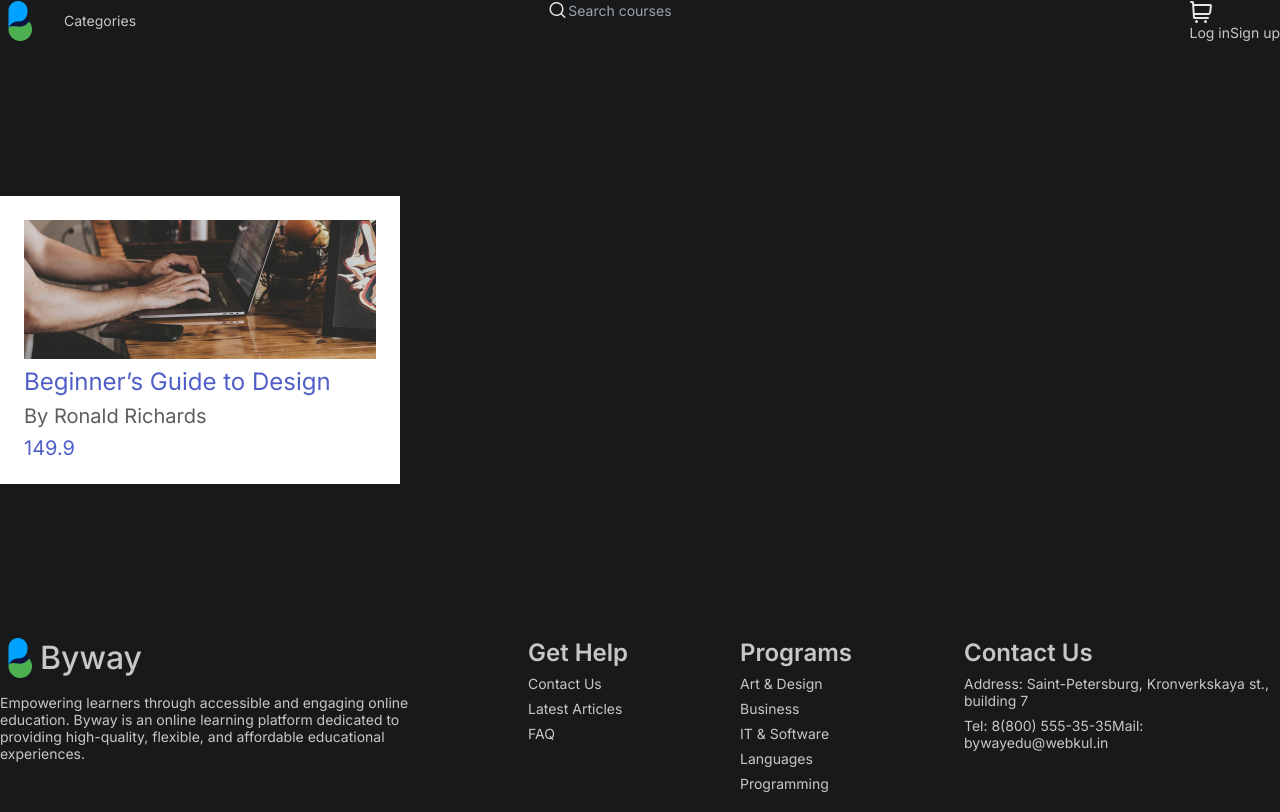
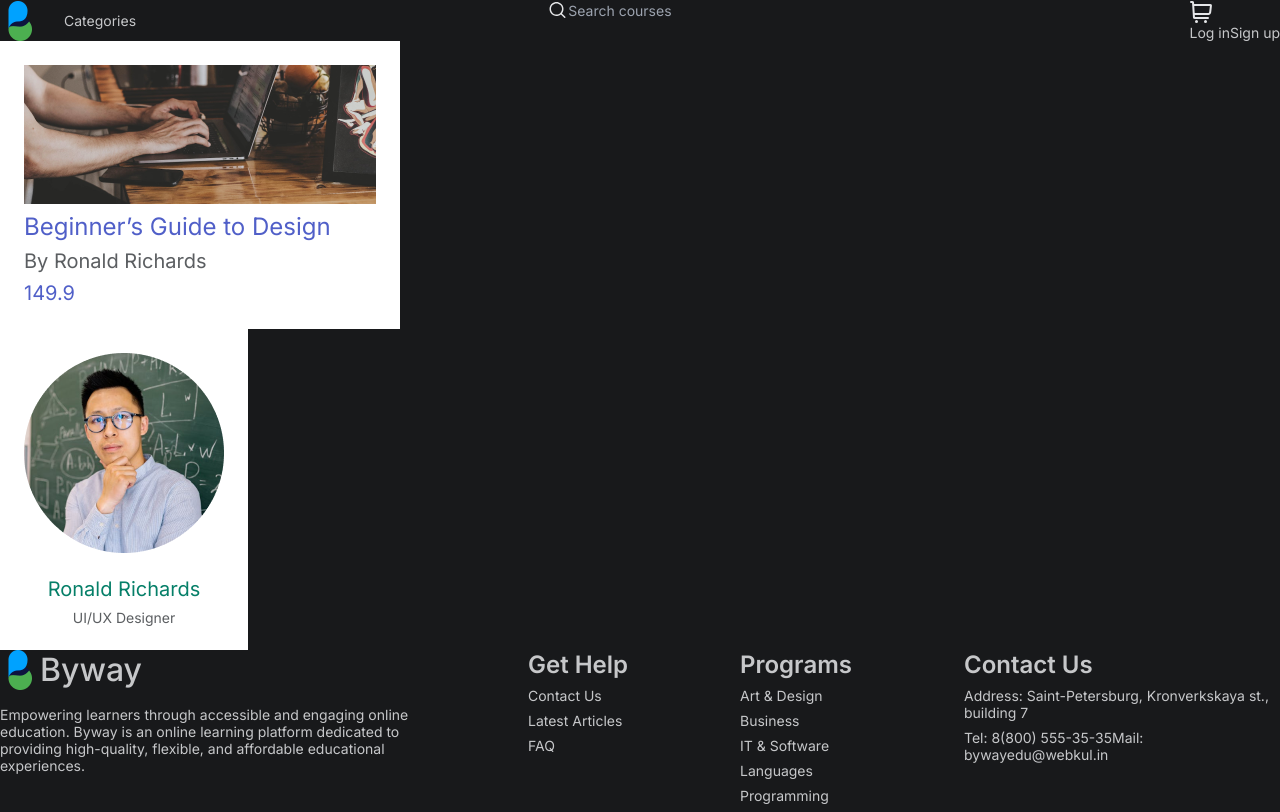
Before and after one commit to DASHAAAD/byway, a Next.js app: page / in a window 1280 px wide. Built offline with nearby package versions, Linux system fonts and the light colour scheme.

Commit message:
карточка пользователя

```diff
--- a/src/app/page.tsx
+++ b/src/app/page.tsx
@@ -1,5 +1,6 @@
 
 import Card from "@/components/card/Card";
+import CategoryCard from "@/components/categoryCard/CategoryCard";
 import Footer from "@/sections/Footer/Footer";
 import Header from "@/sections/Header/Header";
 
@@ -9,6 +10,7 @@ export default function Home() {
 
       <Header />
       <Card/>
+      <CategoryCard/>
      <Footer/>
 
     </main>
--- /dev/null
+++ b/src/components/categoryCard/CategoryCard-props.ts
@@ -0,0 +1,9 @@
+export const cardItems: categoryProps = {
+    title: 'Ronald Richards',
+    text: 'UI/UX Designer'
+}
+
+export type categoryProps = {
+    title: string,
+    text: string
+}
--- /dev/null
+++ b/src/components/categoryCard/CategoryCard.module.css
@@ -0,0 +1,28 @@
+.wrapper {
+    padding: 24px;
+    width: 248px;
+    display: flex;
+    flex-direction: column;
+    align-items: center;
+    background-color: #fff;
+}
+
+.img {
+    margin-bottom: 24px;
+}
+
+.title {
+    margin-bottom: 8px;
+
+    font-size: 20px;
+    line-height: 24px;
+
+    color: rgba(0, 124, 101, 0.98);
+}
+
+.text {
+    font-size: 14px;
+    line-height: 17px;
+
+    color: rgba(28, 32, 36, 0.72);
+}
--- /dev/null
+++ b/src/components/categoryCard/CategoryCard.tsx
@@ -0,0 +1,18 @@
+import React, { FunctionComponent } from 'react'
+import Image from 'next/image'
+import { cardItems, categoryProps } from './CategoryCard-props'
+import icon from '../../image/categoryIcon.png'
+
+import styles from './CategoryCard.module.css'
+
+const CategoryCard: FunctionComponent<categoryProps> = function () {
+  return (
+    <div className={styles.wrapper}>
+      <Image className={styles.img} src={icon} alt={''} />
+      <h2 className={styles.title}>{cardItems.title}</h2>
+      <p className={styles.text}>{cardItems.text}</p>
+    </div>
+  )
+}
+
+export default CategoryCard
```
Also changed, not shown: src/image/categoryIcon.png (added).
